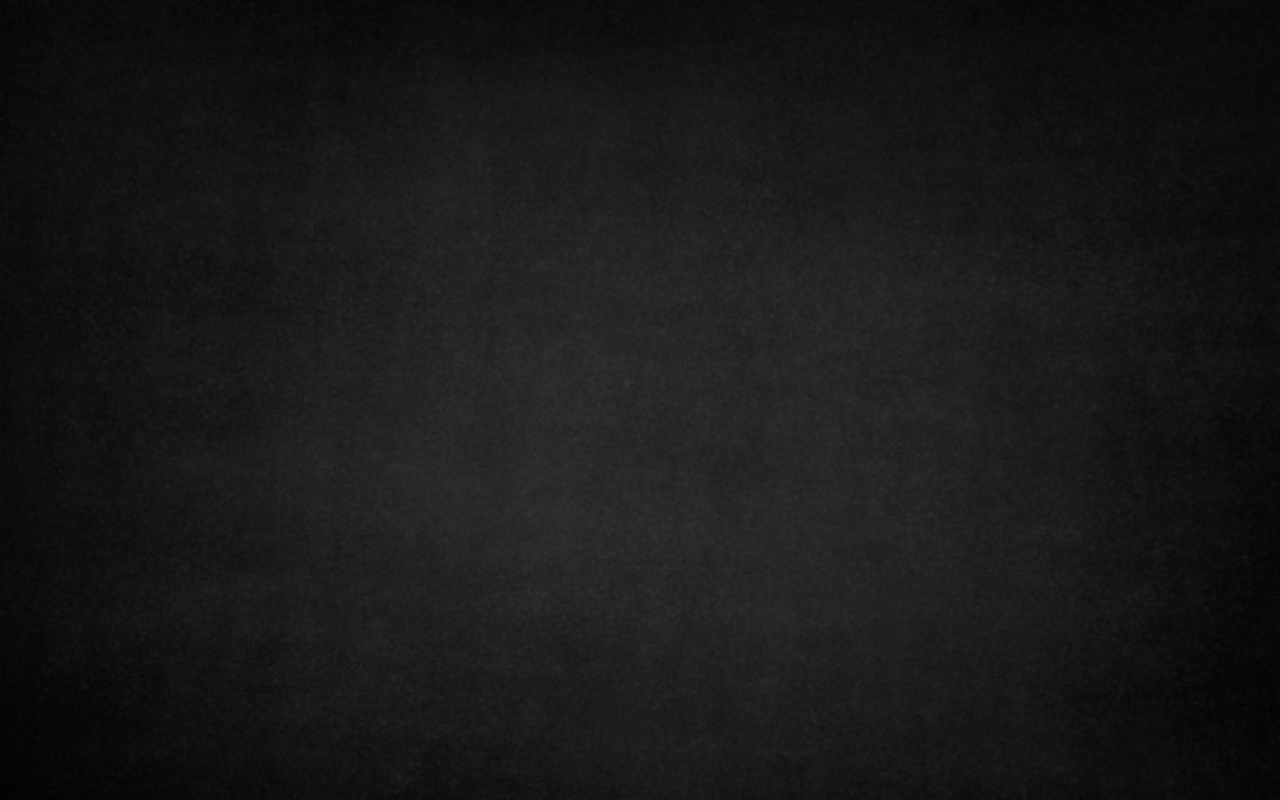
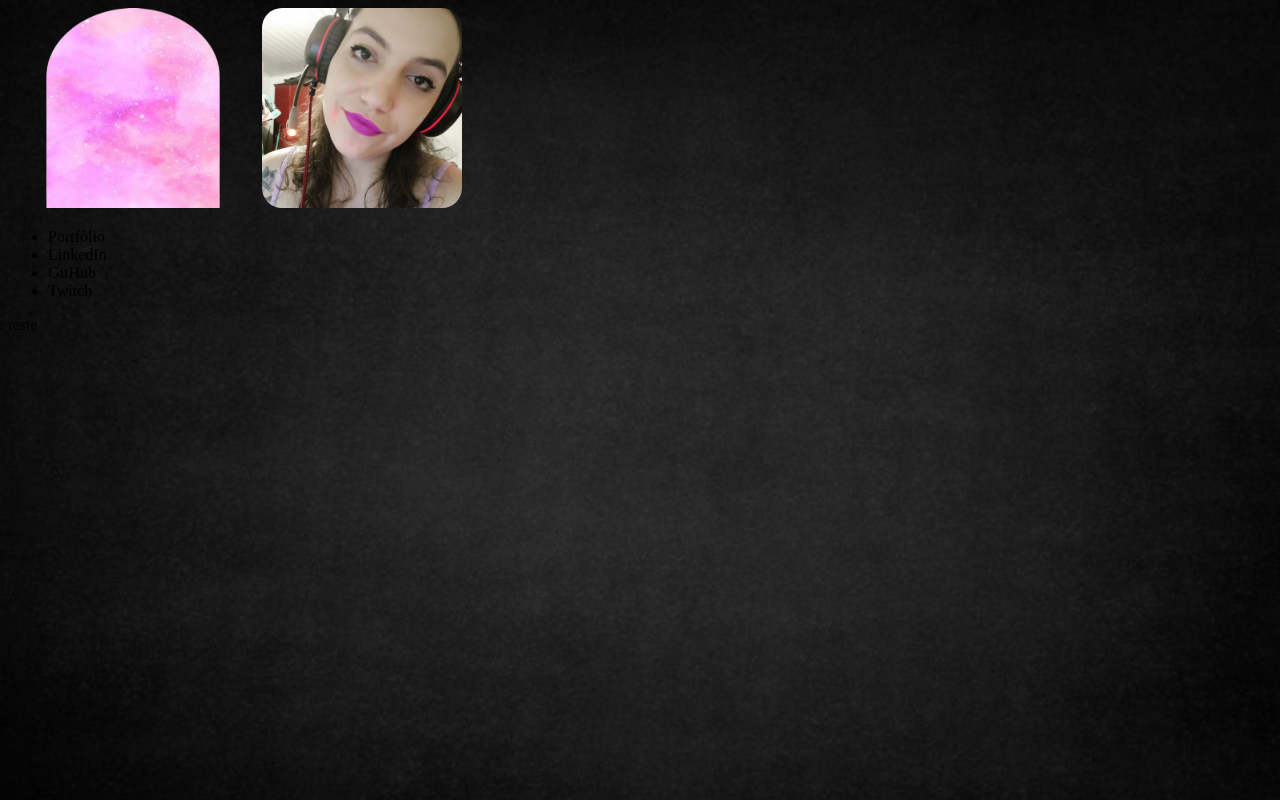
Before and after one commit to FranFlowerz/FFLinks, a plain HTML site: page index.html in a window 1280 px wide. Drawn offline with Linux system fonts and the light colour scheme.

Commit message:
Configuração de Fotos

```diff
--- a/index.html
+++ b/index.html
@@ -9,7 +9,21 @@
 </head>
 
 <body>
+    <div id="fotos">
+        <img src="img/rosa.png" id="fundo-rosa">
+        <img src="img/fran.jpg" id="foto-perfil">
+    </div>
 
+    <div>
+        <ul>
+            <li>Portfólio</li>
+            <li>LinkedIn</li>
+            <li>GitHub</li>
+            <li>Twitch</li>
+        </ul>
+    </div>
+
+    <footer>teste</footer>
 </body>
 
 </html>
--- a/style.css
+++ b/style.css
@@ -1,4 +1,19 @@
 * {
-    background-image: url(img/fundo.jpg);
+    background: #110f0f url(img/fundo.jpg) no-repeat right top fixed;
     background-size: cover;
 }
+
+#fundo-rosa {
+    width: 250px;
+    height: 200px;
+}
+
+#foto-perfil {
+    width: 200px;
+    border-radius: 10%;
+}
+
+footer {
+    height: 20px;
+    background-color: blueviolet;
+}
```
